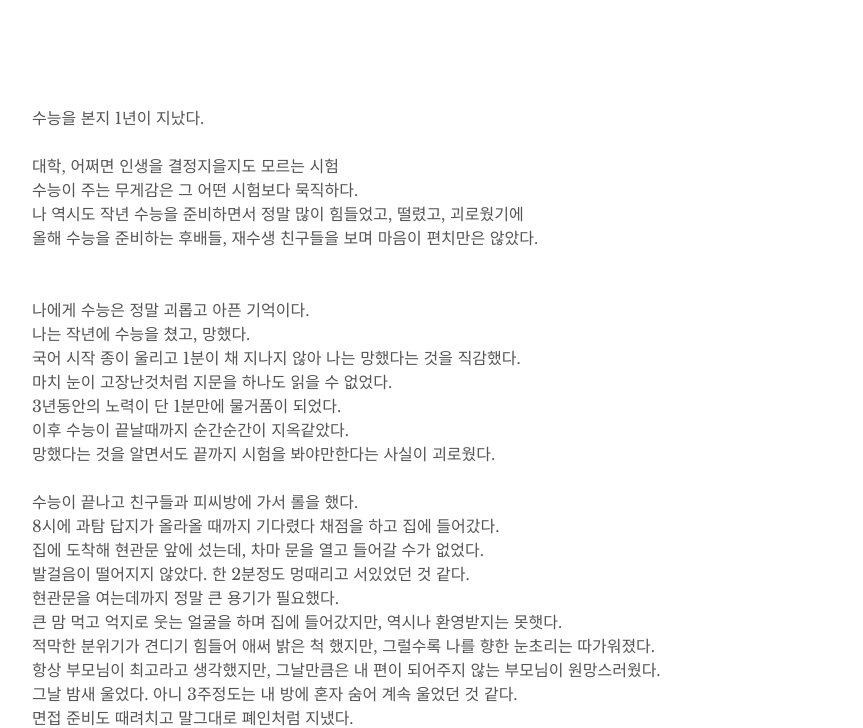
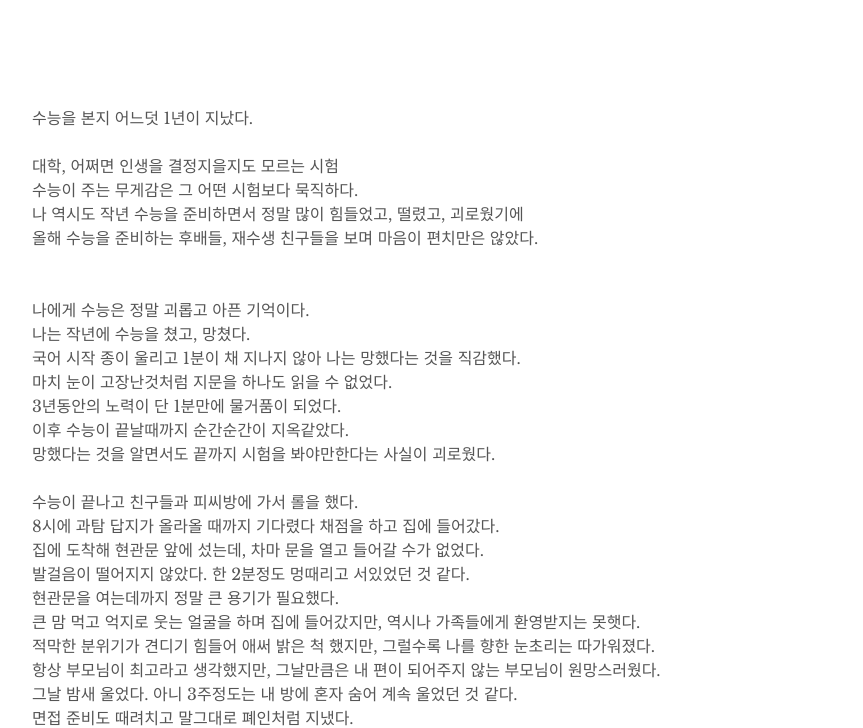
Before and after one commit to 1bin01/1bin01.github.io, a Jekyll site: the page built from _posts/2020-12-06-diary1.md, in a window 1280 px wide. Shown: the part 304-1032 px from the top of the page, without its empty margins (208-1071 px from the left). Built offline with Jekyll 4.4.1, drawn with Linux system fonts in a browser that asks for light colours; comment, search, counter and statistics services are not loaded.

Commit message:
Update 2020-12-06-diary1.md

```diff
--- a/_posts/2020-12-06-diary1.md
+++ b/_posts/2020-12-06-diary1.md
@@ -7,7 +7,7 @@ tags: 일기
 ---
 <br>
 <br>
-수능을 본지 1년이 지났다.
+수능을 본지 어느덧 1년이 지났다.
 <br>
 대학, 어쩌면 인생을 결정지을지도 모르는 시험
 수능이 주는 무게감은 그 어떤 시험보다 묵직하다.
@@ -15,7 +15,7 @@ tags: 일기
 올해 수능을 준비하는 후배들, 재수생 친구들을 보며 마음이 편치만은 않았다.
 <br>
 나에게 수능은 정말 괴롭고 아픈 기억이다.
-나는 작년에 수능을 쳤고, 망했다.
+나는 작년에 수능을 쳤고, 망쳤다.
 국어 시작 종이 울리고 1분이 채 지나지 않아 나는 망했다는 것을 직감했다.
 마치 눈이 고장난것처럼 지문을 하나도 읽을 수 없었다.
 3년동안의 노력이 단 1분만에 물거품이 되었다.
@@ -27,7 +27,7 @@ tags: 일기
 집에 도착해 현관문 앞에 섰는데, 차마 문을 열고 들어갈 수가 없었다.
 발걸음이 떨어지지 않았다. 한 2분정도 멍때리고 서있었던 것 같다.
 현관문을 여는데까지 정말 큰 용기가 필요했다.
-큰 맘 먹고 억지로 웃는 얼굴을 하며 집에 들어갔지만, 역시나 환영받지는 못햇다.
+큰 맘 먹고 억지로 웃는 얼굴을 하며 집에 들어갔지만, 역시나 가족들에게 환영받지는 못햇다.
 적막한 분위기가 견디기 힘들어 애써 밝은 척 했지만, 그럴수록 나를 향한 눈초리는 따가워졌다.
 항상 부모님이 최고라고 생각했지만, 그날만큼은 내 편이 되어주지 않는 부모님이 원망스러웠다.
 그날 밤새 울었다. 아니 3주정도는 내 방에 혼자 숨어 계속 울었던 것 같다.
```
